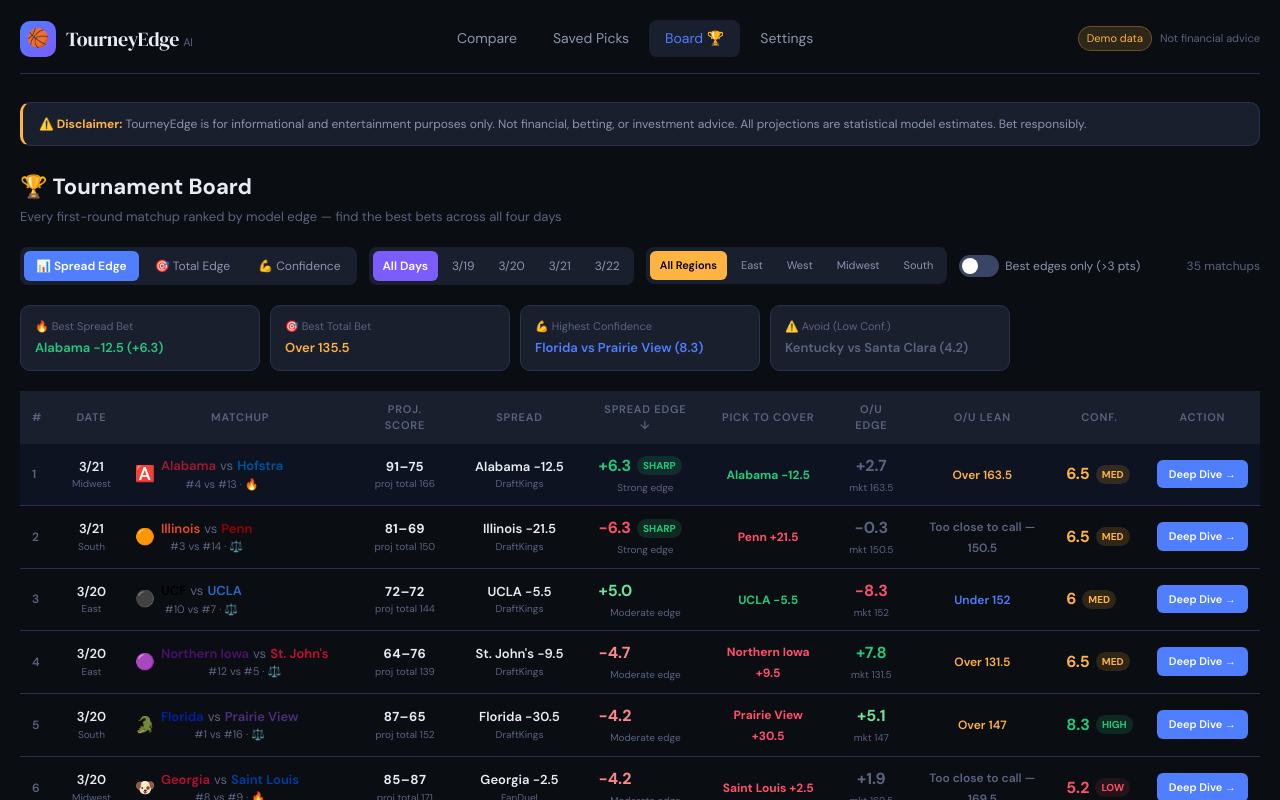
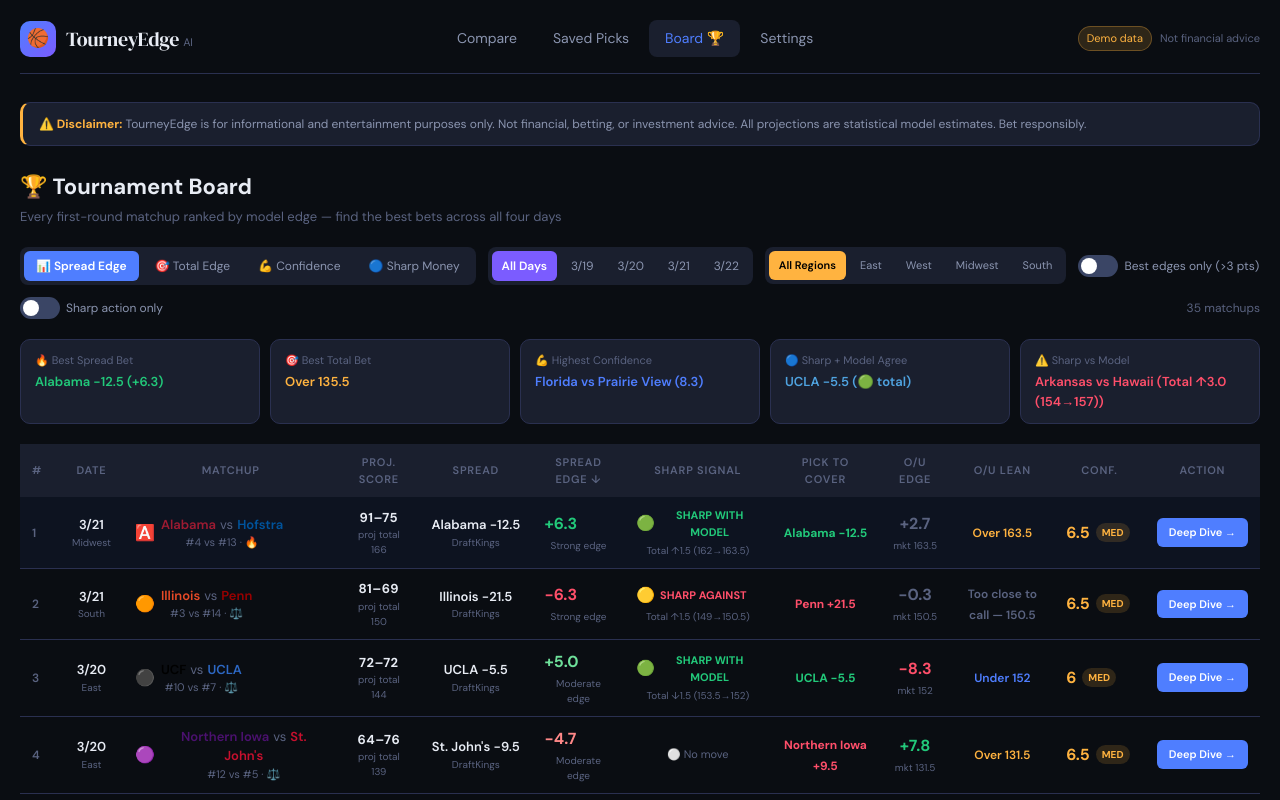
Before and after one commit to mitchm0602/MM2026, a Next.js app: page / in a window 1280 px wide. Both pictures are taken after a click on the button "Board 🏆". Shown: the top 800 px of the page. Built offline with nearby package versions, Linux system fonts and the light colour scheme.

Commit message:
Update TourneyApp.tsx

```diff
--- a/src/components/TourneyApp.tsx
+++ b/src/components/TourneyApp.tsx
@@ -555,28 +555,140 @@
 
 // ─── Tournament Board Page ────────────────────────────────────
 // Explicit row type so TypeScript can resolve spreadEdge etc.
+// Sharp money signal for a single market (spread or total)
+interface SharpSignal {
+  moved:       boolean;    // did the line move at all?
+  magnitude:   number;     // how many points did it move?
+  direction:   'toward' | 'against' | 'none'; // vs the model's pick
+  confirmedBy: 'spread' | 'total' | 'both' | 'none'; // which markets confirm
+  label:       string;     // human-readable description
+  emoji:       string;     // visual indicator
+}
+
 interface BoardRow {
-  date:       string;
-  region:     string;
-  tA:         Team;
-  tB:         Team;
-  line:       BettingLine;
-  favTeam:    Team;
-  dogTeam:    Team;
-  spreadEdge: number;
-  totalEdge:  number;
-  confidence: number;
-  pickCover:  string;
-  ouLean:     string;
-  projA:      number;
-  projB:      number;
-  projTotal:  number;
-  volatility: 'HIGH' | 'MODERATE' | 'LOW';
+  date:         string;
+  region:       string;
+  tA:           Team;
+  tB:           Team;
+  line:         BettingLine;
+  favTeam:      Team;
+  dogTeam:      Team;
+  spreadEdge:   number;
+  totalEdge:    number;
+  confidence:   number;
+  pickCover:    string;
+  ouLean:       string;
+  projA:        number;
+  projB:        number;
+  projTotal:    number;
+  volatility:   'HIGH' | 'MODERATE' | 'LOW';
+  sharpSignal:  SharpSignal;  // sharp money tracker
 }
 // All 32 first-round matchups (+ likely round-2 projections for 3/22)
 // sorted by model edge, total edge, or confidence.
 
-type SortKey = 'spreadEdge' | 'totalEdge' | 'confidence';
+type SortKey = 'spreadEdge' | 'totalEdge' | 'confidence' | 'sharpScore';
+
+// ── Sharp money signal calculator ─────────────────────────────
+// Reads openSpread/openTotal vs current spread/total to determine
+// whether professional money has moved the line toward or away from
+// the model's pick. Returns a structured signal with label + emoji.
+function calcSharpSignal(line: BettingLine, spreadEdge: number, totalEdge: number): SharpSignal {
+  const spreadMoved = line.openSpread !== undefined
+    ? Math.abs(line.spread - line.openSpread)
+    : 0;
+  const totalMoved  = line.openTotal !== undefined
+    ? Math.abs(line.total - line.openTotal)
+    : 0;
+
+  const SPREAD_THRESHOLD = 1.0;  // >= 1 pt spread move = meaningful
+  const TOTAL_THRESHOLD  = 1.5;  // >= 1.5 pts total move = meaningful
+
+  const spreadSharp = spreadMoved >= SPREAD_THRESHOLD;
+  const totalSharp  = totalMoved  >= TOTAL_THRESHOLD;
+
+  if (!spreadSharp && !totalSharp) {
+    return {
+      moved: false, magnitude: 0, direction: 'none',
+      confirmedBy: 'none',
+      label: 'No movement — market stable',
+      emoji: '⚪',
+    };
+  }
+
+  // Spread direction: did the line move toward or away from model pick?
+  // Model likes tA to cover when spreadEdge > 0 (projMargin > marketSpread)
+  // If spread shortened (fav became cheaper) and model likes fav → against model
+  // If spread lengthened (fav got more expensive) and model likes fav → confirms model
+  let spreadDir: 'toward' | 'against' | 'none' = 'none';
+  if (spreadSharp && line.openSpread !== undefined) {
+    const spreadGotBigger = line.spread > line.openSpread; // favorite got more expensive
+    // spreadEdge > 0 means model likes the favorite to cover
+    spreadDir = (spreadGotBigger && spreadEdge > 0) || (!spreadGotBigger && spreadEdge < 0)
+      ? 'toward'
+      : 'against';
+  }
+
+  // Total direction: did the total move toward or away from model lean?
+  // totalEdge > 0 = model likes the over
+  // If total went up and model likes over → confirms model
+  // If total went down and model likes under → confirms model
+  let totalDir: 'toward' | 'against' | 'none' = 'none';
+  if (totalSharp && line.openTotal !== undefined) {
+    const totalWentUp = line.total > line.openTotal;
+    totalDir = (totalWentUp && totalEdge > 0) || (!totalWentUp && totalEdge < 0)
+      ? 'toward'
+      : 'against';
+  }
+
+  // Combine signals
+  const bothMoved = spreadSharp && totalSharp;
+  const bothConfirm = spreadDir === 'toward' && totalDir === 'toward';
+  const eitherConfirm = spreadDir === 'toward' || totalDir === 'toward';
+  const eitherAgainst = spreadDir === 'against' || totalDir === 'against';
+
+  const confirmedBy: SharpSignal['confirmedBy'] =
+    bothMoved && bothConfirm ? 'both'
+    : spreadSharp && spreadDir === 'toward' ? 'spread'
+    : totalSharp  && totalDir  === 'toward' ? 'total'
+    : 'none';
+
+  const direction: SharpSignal['direction'] =
+    bothConfirm           ? 'toward'
+    : eitherConfirm && !eitherAgainst ? 'toward'
+    : eitherAgainst && !eitherConfirm ? 'against'
+    : 'against'; // mixed signals default to caution
+
+  const magnitude = Math.max(spreadMoved, totalMoved);
+
+  // Build human label
+  const parts: string[] = [];
+  if (spreadSharp && line.openSpread !== undefined) {
+    const dir   = line.spread > line.openSpread ? '↑' : '↓';
+    const delta = Math.abs(line.spread - line.openSpread).toFixed(1);
+    parts.push(`Spread ${dir}${delta} (${line.openSpread}→${line.spread})`);
+  }
+  if (totalSharp && line.openTotal !== undefined) {
+    const dir   = line.total > line.openTotal ? '↑' : '↓';
+    const delta = Math.abs(line.total - line.openTotal).toFixed(1);
+    parts.push(`Total ${dir}${delta} (${line.openTotal}→${line.total})`);
+  }
+
+  const emoji =
+    direction === 'toward' && magnitude >= 2 ? '🔵' // strong sharp confirmation
+    : direction === 'toward'                  ? '🟢' // mild sharp confirmation
+    : direction === 'against' && magnitude >= 2? '🔴' // sharp money against model
+    : '🟡'; // mixed/uncertain
+
+  return {
+    moved: true,
+    magnitude,
+    direction,
+    confirmedBy,
+    label: parts.join(' · '),
+    emoji,
+  };
+}
 type DateFilter = 'all' | '3/19' | '3/20' | '3/21' | '3/22';
 
 // Every scheduled matchup March 19-22 with the correct mock-data line key
@@ -631,7 +743,8 @@
   const [sortKey,    setSortKey]    = useState<SortKey>('spreadEdge');
   const [dateFilter, setDateFilter] = useState<DateFilter>('all');
   const [regionFilter, setRegionFilter] = useState<string>('all');
-  const [showOnlyEdge, setShowOnlyEdge] = useState(false);
+  const [showOnlyEdge,  setShowOnlyEdge]  = useState(false);
+  const [showOnlySharp, setShowOnlySharp] = useState(false);
 
   // Build a lookup map from team ID → Team object
   const teamMap = useMemo(() => {
@@ -661,38 +774,54 @@
       };
 
       const analysis = generateAnalysis(tA, tB, line);
+      const sharpSignal = calcSharpSignal(line, analysis.spreadEdge, analysis.totalEdge);
       result.push({
-        date:       s.date,
-        region:     s.region,
+        date:        s.date,
+        region:      s.region,
         tA, tB, line,
-        favTeam:    line.spreadFav === tA.id ? tA : tB,
-        dogTeam:    line.spreadFav === tA.id ? tB : tA,
-        spreadEdge: analysis.spreadEdge,
-        totalEdge:  analysis.totalEdge,
-        confidence: analysis.confidence,
-        pickCover:  analysis.pickCover,
-        ouLean:     analysis.ouLean,
-        projA:      analysis.projA,
-        projB:      analysis.projB,
-        projTotal:  analysis.projTotal,
-        volatility: analysis.volatility,
+        favTeam:     line.spreadFav === tA.id ? tA : tB,
+        dogTeam:     line.spreadFav === tA.id ? tB : tA,
+        spreadEdge:  analysis.spreadEdge,
+        totalEdge:   analysis.totalEdge,
+        confidence:  analysis.confidence,
+        pickCover:   analysis.pickCover,
+        ouLean:      analysis.ouLean,
+        projA:       analysis.projA,
+        projB:       analysis.projB,
+        projTotal:   analysis.projTotal,
+        volatility:  analysis.volatility,
+        sharpSignal,
       });
     }
     return result;
   }, [teamMap, dateFilter, regionFilter]);
 
   // Sort
+  // Sharp score: combines magnitude, confirmation, and model edge
+  const sharpScore = (r: BoardRow): number => {
+    if (!r.sharpSignal.moved) return 0;
+    const base      = r.sharpSignal.magnitude * 10;
+    const confirm   = r.sharpSignal.direction === 'toward'  ?  1.5 : 0.3;
+    const bothBonus = r.sharpSignal.confirmedBy === 'both'  ? 1.4  : 1.0;
+    const edgeBonus = (Math.abs(r.spreadEdge) + Math.abs(r.totalEdge)) * 0.5;
+    return base * confirm * bothBonus + edgeBonus;
+  };
+
   const sorted = useMemo((): BoardRow[] => {
     const filtered: BoardRow[] = showOnlyEdge
       ? rows.filter(r => Math.abs(r.spreadEdge) > 3 || Math.abs(r.totalEdge) > 3)
+      : showOnlySharp
+      ? rows.filter(r => r.sharpSignal.moved)
       : rows;
 
     return [...filtered].sort((a: BoardRow, b: BoardRow) => {
       if (sortKey === 'confidence') return b.confidence - a.confidence;
       if (sortKey === 'spreadEdge') return Math.abs(b.spreadEdge) - Math.abs(a.spreadEdge);
-      return Math.abs(b.totalEdge) - Math.abs(a.totalEdge);
+      if (sortKey === 'totalEdge')  return Math.abs(b.totalEdge)  - Math.abs(a.totalEdge);
+      // sharpScore: confirmed moves first, then by magnitude
+      return sharpScore(b) - sharpScore(a);
     });
-  }, [rows, sortKey, showOnlyEdge]);
+  }, [rows, sortKey, showOnlyEdge, showOnlySharp]);
 
   const dates   = ['all', '3/19', '3/20', '3/21', '3/22'];
   const regions = ['all', 'East', 'West', 'Midwest', 'South'];
@@ -731,6 +860,7 @@
             ['spreadEdge', '📊 Spread Edge'],
             ['totalEdge',  '🎯 Total Edge'],
             ['confidence', '💪 Confidence'],
+            ['sharpScore', '🔵 Sharp Money'],
           ] as [SortKey, string][]).map(([key, label]) => (
             <button key={key} onClick={() => setSortKey(key)}
               style={{ fontSize:12, padding:'6px 12px', borderRadius:6, border:'none', cursor:'pointer',
@@ -775,6 +905,13 @@
           Best edges only (&gt;3 pts)
         </label>
 
+        {/* Sharp-only toggle */}
+        <label style={{ display:'flex', alignItems:'center', gap:6, fontSize:12, color:'var(--text2)', cursor:'pointer' }}>
+          <button className={`toggle ${showOnlySharp ? 'on' : ''}`}
+            onClick={() => setShowOnlySharp(v => !v)} />
+          Sharp action only
+        </label>
+
         <span style={{ marginLeft:'auto', fontSize:12, color:'var(--text3)' }}>
           {sorted.length} matchup{sorted.length !== 1 ? 's' : ''}
         </span>
@@ -810,12 +947,24 @@
               color: 'var(--accent)',
             },
             {
-              label: '⚠️ Avoid (Low Conf.)',
+              label: '🔵 Sharp + Model Agree',
               value: (() => {
-                const bot = [...sorted].sort((a,b) => a.confidence - b.confidence)[0];
-                return bot ? `${bot.tA.name} vs ${bot.tB.name} (${bot.confidence})` : '—';
+                const top = [...sorted]
+                  .filter(r => r.sharpSignal.direction === 'toward' && r.sharpSignal.moved)
+                  .sort((a,b) => sharpScore(b) - sharpScore(a))[0];
+                return top ? `${top.pickCover} (${top.sharpSignal.emoji} ${top.sharpSignal.confirmedBy})` : 'No confirmed moves yet';
               })(),
-              color: 'var(--text3)',
+              color: '#4fa3e0',
+            },
+            {
+              label: '⚠️ Sharp vs Model',
+              value: (() => {
+                const top = [...sorted]
+                  .filter(r => r.sharpSignal.direction === 'against' && r.sharpSignal.moved)
+                  .sort((a,b) => b.sharpSignal.magnitude - a.sharpSignal.magnitude)[0];
+                return top ? `${top.tA.name} vs ${top.tB.name} (${top.sharpSignal.label.split('·')[0].trim()})` : 'No conflicts';
+              })(),
+              color: 'var(--red)',
             },
           ].map(({ label, value, color }) => (
             <div key={label} style={{ background:'var(--bg3)', border:'1px solid var(--border)',
@@ -839,6 +988,9 @@
               <th>Spread</th>
               <th style={{ cursor:'pointer' }} onClick={() => setSortKey('spreadEdge')}>
                 Spread Edge {sortKey === 'spreadEdge' ? '↓' : ''}
+              </th>
+              <th style={{ cursor:'pointer', minWidth:140 }} onClick={() => setSortKey('sharpScore')}>
+                Sharp Signal {sortKey === 'sharpScore' ? '↓' : ''}
               </th>
               <th>Pick to Cover</th>
               <th style={{ cursor:'pointer' }} onClick={() => setSortKey('totalEdge')}>
@@ -916,14 +1068,48 @@
                         color: edgeColor(r.spreadEdge) }}>
                         {r.spreadEdge > 0 ? '+' : ''}{r.spreadEdge.toFixed(1)}
                       </span>
-                      {spreadAbs >= 6 && <span style={{ fontSize:10, background:'rgba(34,201,122,0.15)',
-                        color:'var(--green)', padding:'2px 6px', borderRadius:10, fontWeight:700 }}>
-                        SHARP
-                      </span>}
                     </div>
                     <div style={{ fontSize:10, color:'var(--text3)', marginTop:2 }}>
                       {spreadAbs >= 6 ? 'Strong edge' : spreadAbs >= 3 ? 'Moderate edge' : 'Thin edge'}
                     </div>
+                  </td>
+
+                  {/* Sharp Money Signal — the new column */}
+                  <td>
+                    {!r.sharpSignal.moved ? (
+                      <div style={{ fontSize:11, color:'var(--text3)' }}>
+                        ⚪ No move
+                      </div>
+                    ) : (
+                      <div>
+                        {/* Main signal line */}
+                        <div style={{ display:'flex', alignItems:'center', gap:5, marginBottom:3 }}>
+                          <span style={{ fontSize:15 }}>{r.sharpSignal.emoji}</span>
+                          <span style={{ fontSize:11, fontWeight:700,
+                            color: r.sharpSignal.direction === 'toward'
+                              ? (r.sharpSignal.confirmedBy === 'both' ? '#4fa3e0' : 'var(--green)')
+                              : 'var(--red)' }}>
+                            {r.sharpSignal.direction === 'toward'
+                              ? r.sharpSignal.confirmedBy === 'both' ? 'SHARP CONFIRMED' : 'SHARP WITH MODEL'
+                              : 'SHARP AGAINST'}
+                          </span>
+                        </div>
+                        {/* Line movement detail */}
+                        <div style={{ fontSize:10, color:'var(--text3)', lineHeight:1.5 }}>
+                          {r.sharpSignal.label.split(' · ').map((part, i) => (
+                            <div key={i}>{part}</div>
+                          ))}
+                        </div>
+                        {/* Confirmation badge */}
+                        {r.sharpSignal.confirmedBy === 'both' && (
+                          <span style={{ fontSize:9, background:'rgba(79,163,224,0.2)',
+                            color:'#4fa3e0', padding:'1px 5px', borderRadius:8,
+                            fontWeight:700, marginTop:3, display:'inline-block' }}>
+                            SPREAD + TOTAL CONFIRM
+                          </span>
+                        )}
+                      </div>
+                    )}
                   </td>
 
                   {/* Pick to cover */}
```
